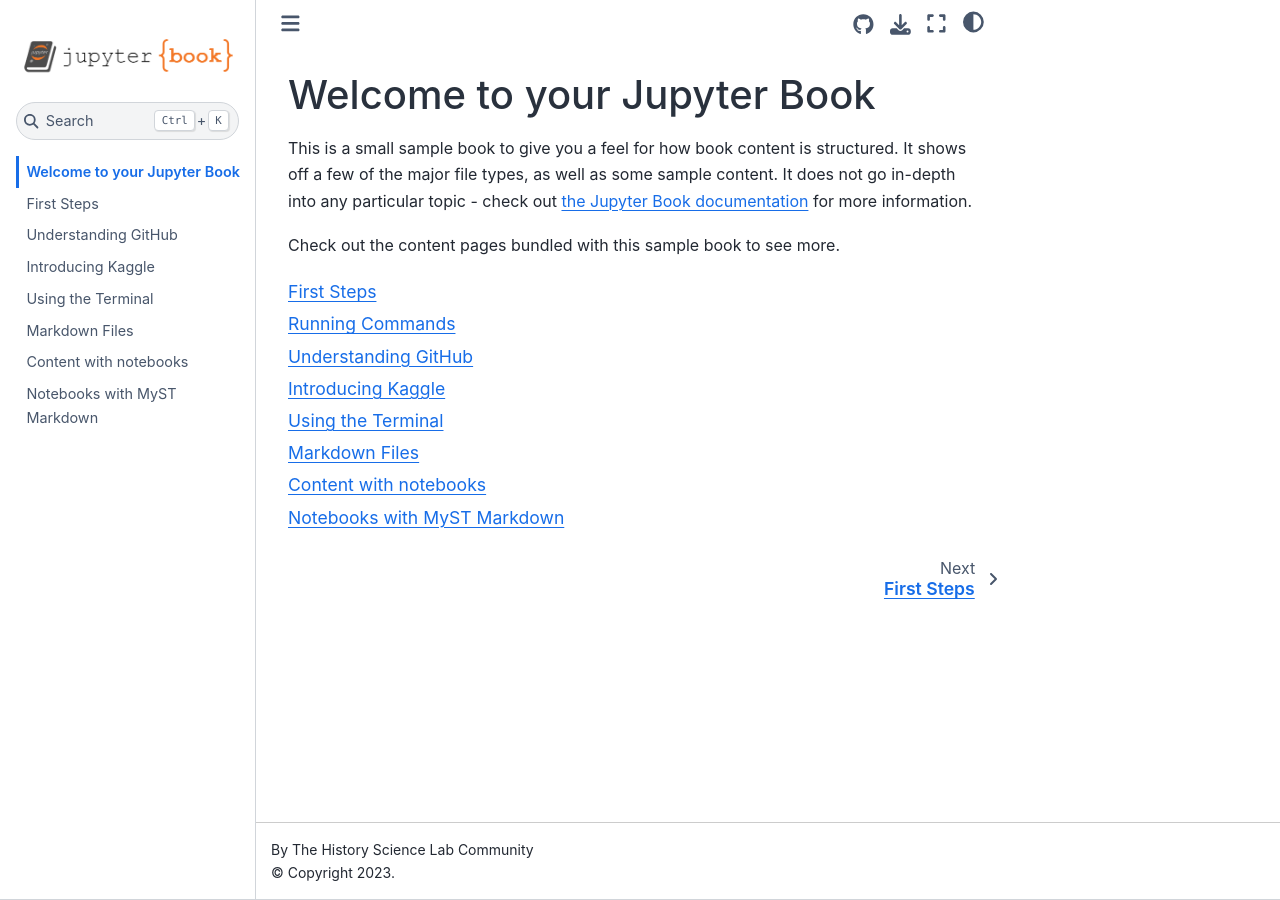
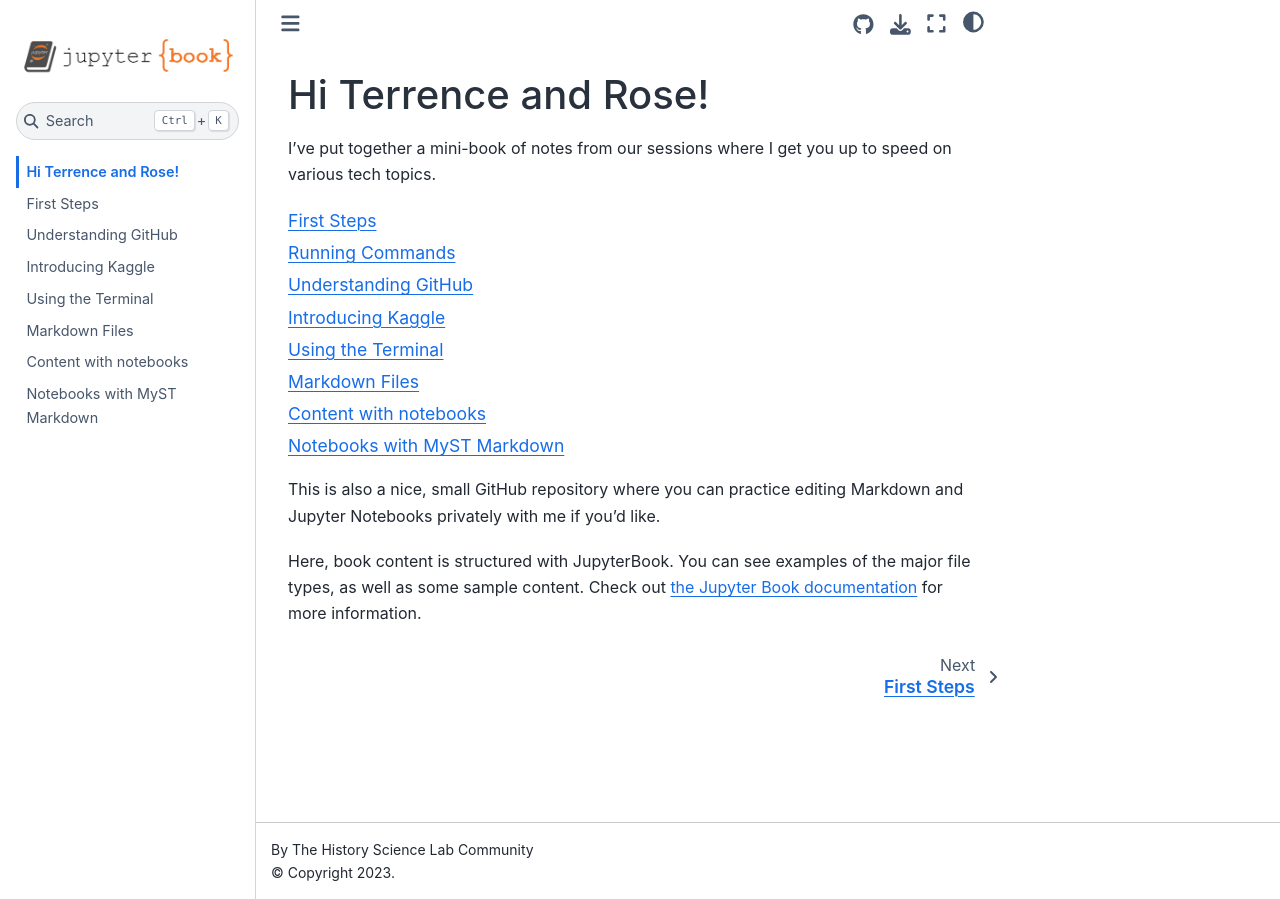
Before and after one commit to crisishistory/tutorial, a Jupyter Book: the page built from intro.md, in a window 1280 px wide. Built offline with Jupyter Book 1.0.4 settings and Sphinx 7.4.7 and the Sphinx Book theme 1.1.4, drawn with Linux system fonts in a browser that asks for light colours.

Commit message:
Intro for @ProfessorTerrence and @HistorianRose

````diff
--- a/intro.md
+++ b/intro.md
@@ -1,11 +1,10 @@
-# Welcome to your Jupyter Book
+# Hi Terrence and Rose!
 
-This is a small sample book to give you a feel for how book content is
-structured.
-It shows off a few of the major file types, as well as some sample content.
-It does not go in-depth into any particular topic - check out [the Jupyter Book documentation](https://jupyterbook.org) for more information.
-
-Check out the content pages bundled with this sample book to see more.
+I've put together a mini-book of notes from our sessions where I get you up to speed on various tech topics.
 
 ```{tableofcontents}
 ```
+
+This is also a nice, small GitHub repository where you can practice editing Markdown and Jupyter Notebooks privately with me if you'd like.
+
+Here, book content is structured with JupyterBook. You can see examples of the major file types, as well as some sample content. Check out [the Jupyter Book documentation](https://jupyterbook.org) for more information.
````
